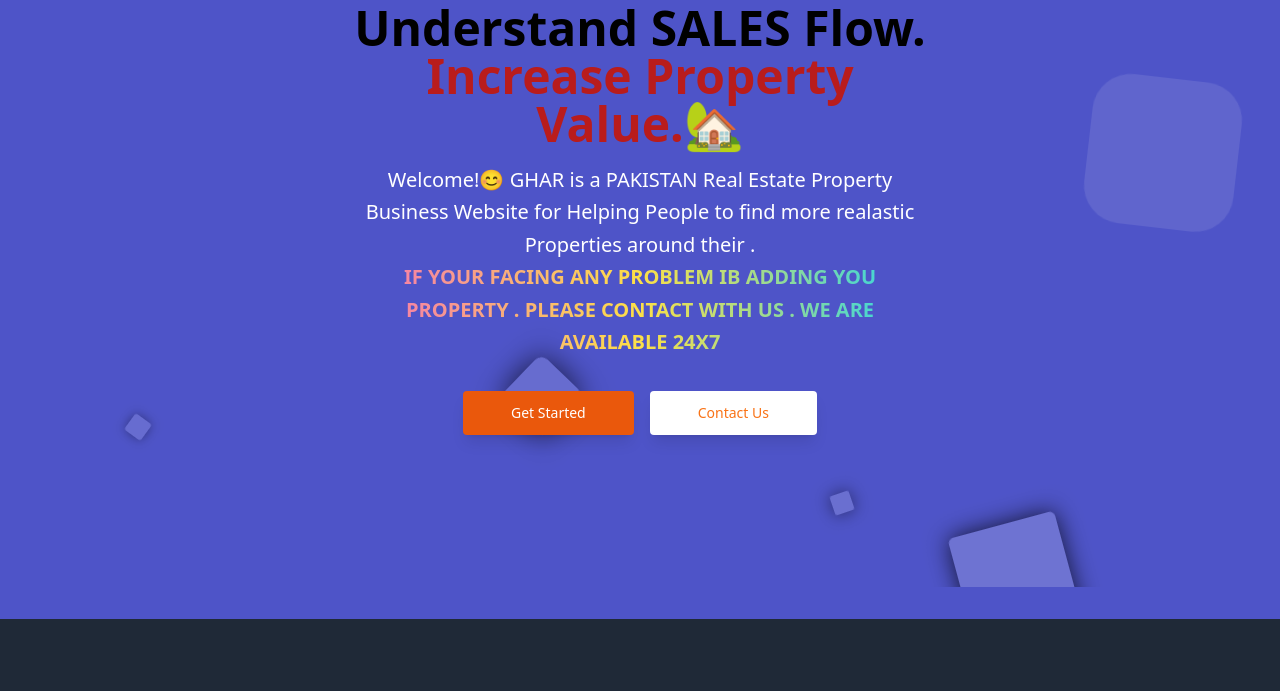
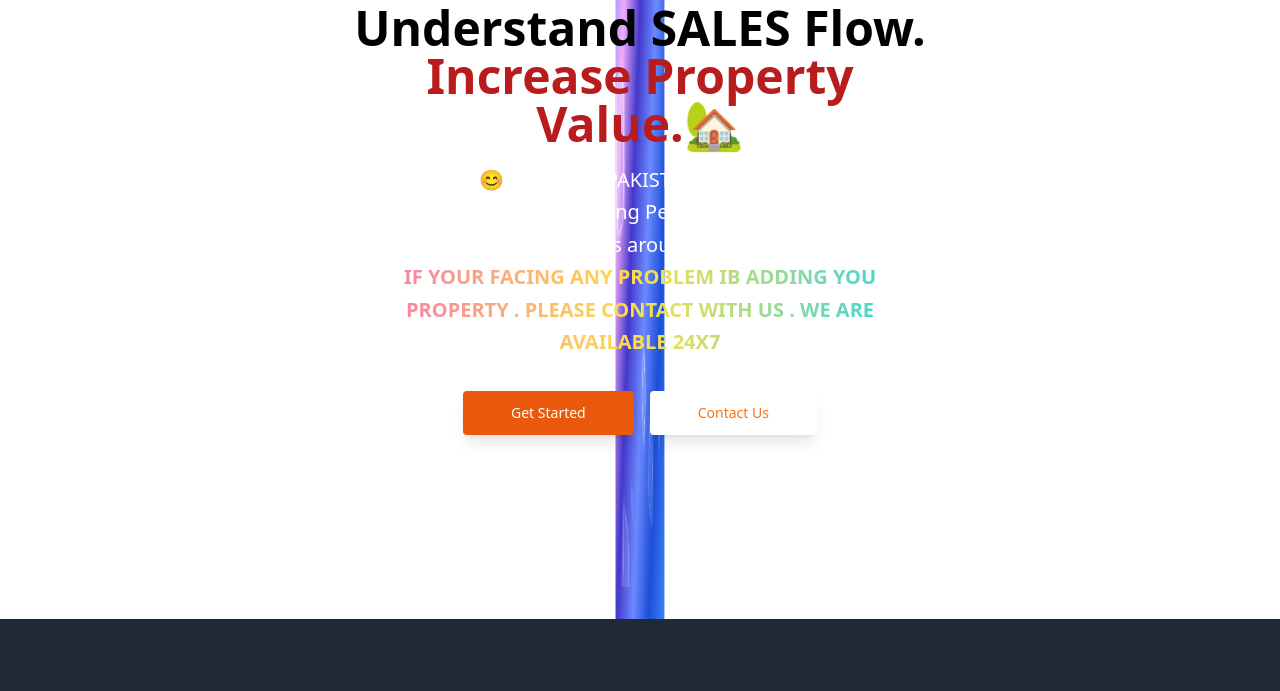
Before and after one commit to Zohaib575/Ghar, a Next.js app: page /sale in a window 1280 px wide. Shown: the part 245-936 px from the top of the page. Built offline with nearby package versions, Linux system fonts and the light colour scheme; no server answers.

Commit message:
Update globals.css
adding more animation here

```diff
--- a/styles/globals.css
+++ b/styles/globals.css
@@ -4,74 +4,36 @@
 @import 'tailwindcss/utilities';
 
 
-/* @tailwind base;
-@tailwind components;
-@tailwind utilities; */
+
 
 /*Start Animations*/
-@-webkit-keyframes animatetop {
-  from {
-    top: -300px;
-    opacity: 0;
-  }
-  to {
-    top: 0;
-    opacity: 1;
-  }
-}
-@keyframes animatetop {
-  from {
-    top: -300px;
-    opacity: 0;
-  }
-  to {
-    top: 0;
-    opacity: 1;
-  }
-}
-
-@-webkit-keyframes zoomIn {
-  0% {
-    opacity: 0;
-    -webkit-transform: scale3d(0.3, 0.3, 0.3);
-    transform: scale3d(0.3, 0.3, 0.3);
-  }
-  50% {
-    opacity: 1;
-  }
-}
-@keyframes zoomIn {
-  0% {
-    opacity: 0;
-    -webkit-transform: scale3d(0.3, 0.3, 0.3);
-    transform: scale3d(0.3, 0.3, 0.3);
-  }
-  50% {
-    opacity: 1;
-  }
-}
+/* Animation setup */
 
 /* Flip animation with color change */
 @keyframes flipColorChange {
   0% {
     transform: rotateY(0deg);
-    background: linear-gradient(45deg, #f0abfc, #c084fc);
+    background: linear-gradient(45deg, #f0abfc, #c084fc, #ff99c8, #6b8aff, #4338ca, #3b82f6);
   }
-  25% {
+  20% {
     transform: rotateY(90deg);
-    background: linear-gradient(45deg, #6b8aff, #8093ff);
+    background: linear-gradient(45deg, #6b8aff, #8093ff, #4f46e5, #4338ca, #c084fc, #f0abfc);
   }
-  50% {
+  40% {
     transform: rotateY(180deg);
-    background: linear-gradient(45deg, #4f46e5, #4338ca);
+    background: linear-gradient(45deg, #4f46e5, #4338ca, #3b82f6, #1d4ed8, #c084fc, #6b8aff);
   }
-  75% {
+  60% {
     transform: rotateY(270deg);
-    background: linear-gradient(45deg, #3b82f6, #1d4ed8);
+    background: linear-gradient(45deg, #3b82f6, #1d4ed8, #6b8aff, #4338ca, #f0abfc, #8093ff);
+  }
+  80% {
+    transform: rotateY(360deg);
+    background: linear-gradient(45deg, #f0abfc, #c084fc, #ff99c8, #6b8aff, #4338ca, #3b82f6);
   }
   100% {
-    transform: rotateY(360deg);
-    background: linear-gradient(45deg, #f0abfc, #c084fc);
+    transform: rotateY(0deg);
+    background: linear-gradient(45deg, #f0abfc, #c084fc, #ff99c8, #6b8aff, #4338ca, #3b82f6);
   }
 }
 
@@ -87,17 +49,31 @@
   }
 }
 
-/* Pulsing effect */
-@keyframes pulse {
+/* Pulsing shadow for 3D effect */
+@keyframes pulseShadow {
   0%, 100% {
-    box-shadow: 0 0 10px rgba(0, 0, 0, 0.5);
+    box-shadow: 0 0 10px rgba(255, 255, 255, 0.5), 0 0 15px rgba(255, 255, 255, 0.5);
   }
   50% {
-    box-shadow: 0 0 30px rgba(0, 0, 0, 1);
+    box-shadow: 0 0 30px rgba(255, 255, 255, 1), 0 0 45px rgba(255, 255, 255, 1);
   }
 }
 
-/* Additional styling */
+/* Shining sparkle effect */
+@keyframes sparkle {
+  0% {
+    opacity: 0.5;
+  }
+  50% {
+    opacity: 1;
+    filter: brightness(2);
+  }
+  100% {
+    opacity: 0.5;
+  }
+}
+
+/* Main animation classes */
 .area {
   background: #4e54c8;
   background: -webkit-linear-gradient(to left, #8f94fb, #4e54c8);
@@ -105,7 +81,7 @@
   height: 100vh;
   position: absolute;
   z-index: -1;
-  animation: animatetop 1.5s ease-in-out;
+  animation: animatetop 1.5s ease-in-out, flipColorChange 10s infinite, pulseShadow 2s ease-in-out infinite;
 }
 
 .circles {
@@ -124,89 +100,88 @@
   width: 20px;
   height: 20px;
   background: rgba(255, 255, 255, 0.2);
-  animation: animate 25s linear infinite, pulse 2s ease-in-out infinite alternate;
+  animation: animate 25s linear infinite, pulseShadow 2s ease-in-out infinite alternate, sparkle 3s ease-in-out infinite;
   bottom: -150px;
   transition: transform 0.5s;
 }
 
 .circles li:hover {
-  animation: hoverExpand 0.6s ease-in-out;
+  animation: hoverExpand 0.6s ease-in-out, sparkle 3s infinite;
 }
 
 .circles li:nth-child(1) {
   left: 25%;
   width: 80px;
   height: 80px;
-  animation-delay: 0s, 0s;
-  animation: animate 25s linear infinite, flipColorChange 5s ease-in-out infinite;
+  animation-delay: 0s;
 }
 
 .circles li:nth-child(2) {
   left: 10%;
   width: 20px;
   height: 20px;
-  animation-delay: 2s, 1s;
-  animation-duration: 12s, 5s;
+  animation-delay: 2s;
+  animation-duration: 12s;
 }
 
 .circles li:nth-child(3) {
   left: 70%;
   width: 20px;
   height: 20px;
-  animation-delay: 4s, 2s;
+  animation-delay: 4s;
 }
 
 .circles li:nth-child(4) {
   left: 40%;
   width: 60px;
   height: 60px;
-  animation-delay: 0s, 3s;
-  animation-duration: 18s, 5s;
+  animation-delay: 0s;
+  animation-duration: 18s;
 }
 
 .circles li:nth-child(5) {
   left: 65%;
   width: 20px;
   height: 20px;
-  animation-delay: 0s, 4s;
+  animation-delay: 0s;
 }
 
 .circles li:nth-child(6) {
   left: 75%;
   width: 110px;
   height: 110px;
-  animation-delay: 3s, 5s;
+  animation-delay: 3s;
 }
 
 .circles li:nth-child(7) {
   left: 35%;
   width: 150px;
   height: 150px;
-  animation-delay: 7s, 6s;
+  animation-delay: 7s;
 }
 
 .circles li:nth-child(8) {
   left: 50%;
   width: 25px;
   height: 25px;
-  animation-delay: 15s, 7s;
-  animation-duration: 45s, 5s;
+  animation-delay: 15s;
+  animation-duration: 45s;
 }
 
 .circles li:nth-child(9) {
   left: 20%;
   width: 15px;
   height: 15px;
-  animation-delay: 2s, 8s;
-  animation-duration: 35s, 5s;
+  animation-delay: 2s;
+  animation-duration: 35s;
 }
 
 .circles li:nth-child(10) {
   left: 85%;
   width: 150px;
   height: 150px;
-  animation-delay: 0s, 9s;
-  animation-duration: 11s, 5s;
+  animation-delay: 0s;
+  animation-duration: 11s;
 }
 
 @keyframes animate {
@@ -223,6 +198,7 @@
   }
 }
 
+
 /*
 -- End BackGround Animation
 */
```
